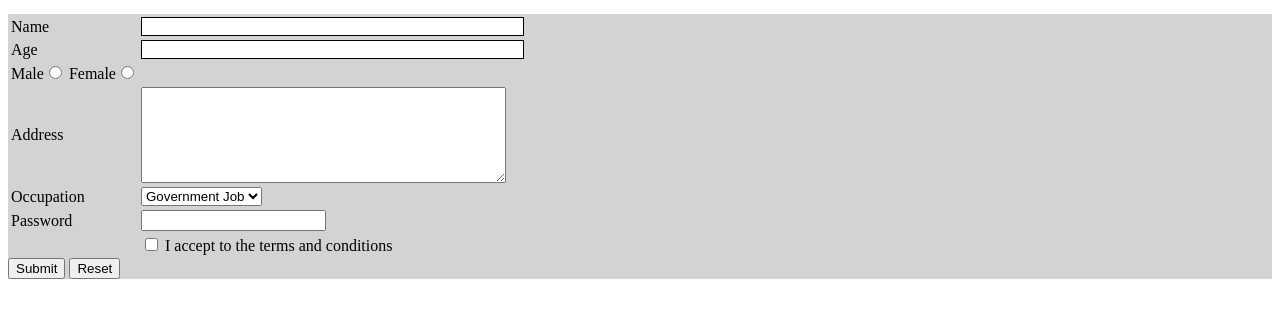
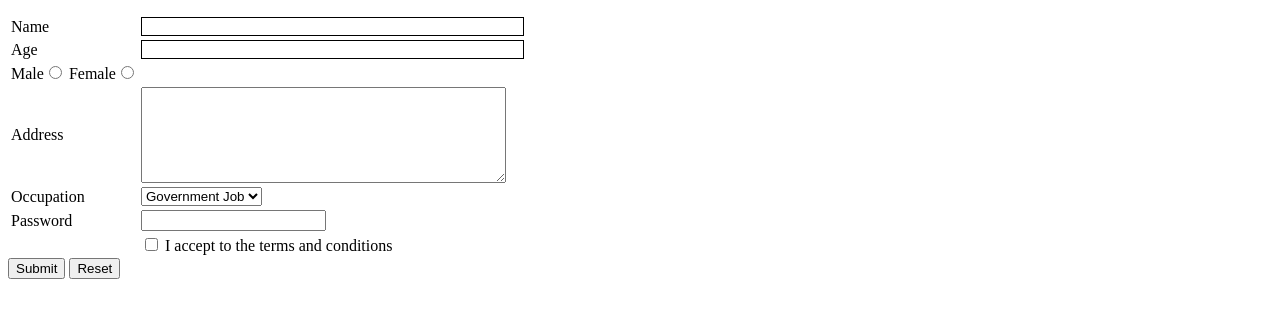
Before and after one commit to Gayathri-g3/form, a plain HTML site: page index.html in a window 1280 px wide. Shown: the part 47-364 px from the top of the page. Drawn offline with Linux system fonts and the light colour scheme.

Commit message:
Update index.html

```diff
--- a/index.html
+++ b/index.html
@@ -1,34 +1,29 @@
 <html>
   <body>
 <p style="text-align: center;"><span style="font-family: 'times new roman', times; font-size: 24pt;">Registration form</span></p>
-<form style="background-color: lightgrey;" method="post" action="https://github.com/Gayathri-g3/form/blob/master/second.html">
+<form action="https://github.com/Gayathri-g3/form/blob/master/second.html">
 <table>
-<tbody>
 <tr>
 <td>Name</td>
-<!--
-<input type="label" name="lbl_name" value="Name" style="border:none"/>-->
 <td><input type="text"style="border: 1px solid;" name="txt_name" size="45"/></td>
 </tr>
+
 <tr>
 <td>Age</td>
-<!--<input  type="label" name="lbl_age" value="Age" />-->
-
 <td><input type="text" style="border: 1px solid;" name="txt_age" size="45"/></td>
 </tr>
+
 <tr>
 <td>Male<input name="rd_gender" type="radio" value="Male" /> Female<input name="rd_gender" type="radio"></input></td>
 </tr>
+
 <tr>
 <td>Address</td>
-<!--<input name="lbl_addr" type="label" value="Address" />-->
 <td><textarea cols="43" name="txtarea_addr" rows="6"></textarea></td>
 </tr>
-<tr><td>
-  <!--<input name="lbl_occu" type="label" value="Occupation" >-->
-Occupation
-  </td>
-  <td>
+
+<tr><td>Occupation</td>
+<td>
   <select name="sel_occ" >
     <option>Government Job</option>
      <option>Private Job</option>
@@ -37,26 +32,19 @@ Occupation
     </select>
   </td>
   </tr>
+
   <tr>
   <td>Password</td>
-<!--<input name="lbl_pwd" type="label" value="Password"> -->
-  <td><input name="txt_pwd" type="password"> </td>   	</tr>
+  <td><input name="txt_pwd" type="password"> </td>
+   </tr>
+
 <tr>
   <td></td>
   <td><input type="checkbox" name="chk_agr">
-I accept to the terms and conditions
- <!--<input type="label" name="lbl_agr" value="I accept to the terms and conditions" size="45">-->
-  </td>
+I accept to the terms and conditions</td>
   </tr>
-  </tbody>
-  </table>
+   </table>
 
- <!--   <tr><td></td>
-<td>
-formaction="https://github.com/Gayathri-g3/registration/blob/master/success.html">
-<form method="post" action="https://github.com/Gayathri-g3/registration/raw/master/success.html">
-</form>
-<form method="post" action="https://github.com/Gayathri-g3/registration/blob/master/nextpage.html">-->
  <input type="submit">
 <input type="Reset">
   </form>
```
